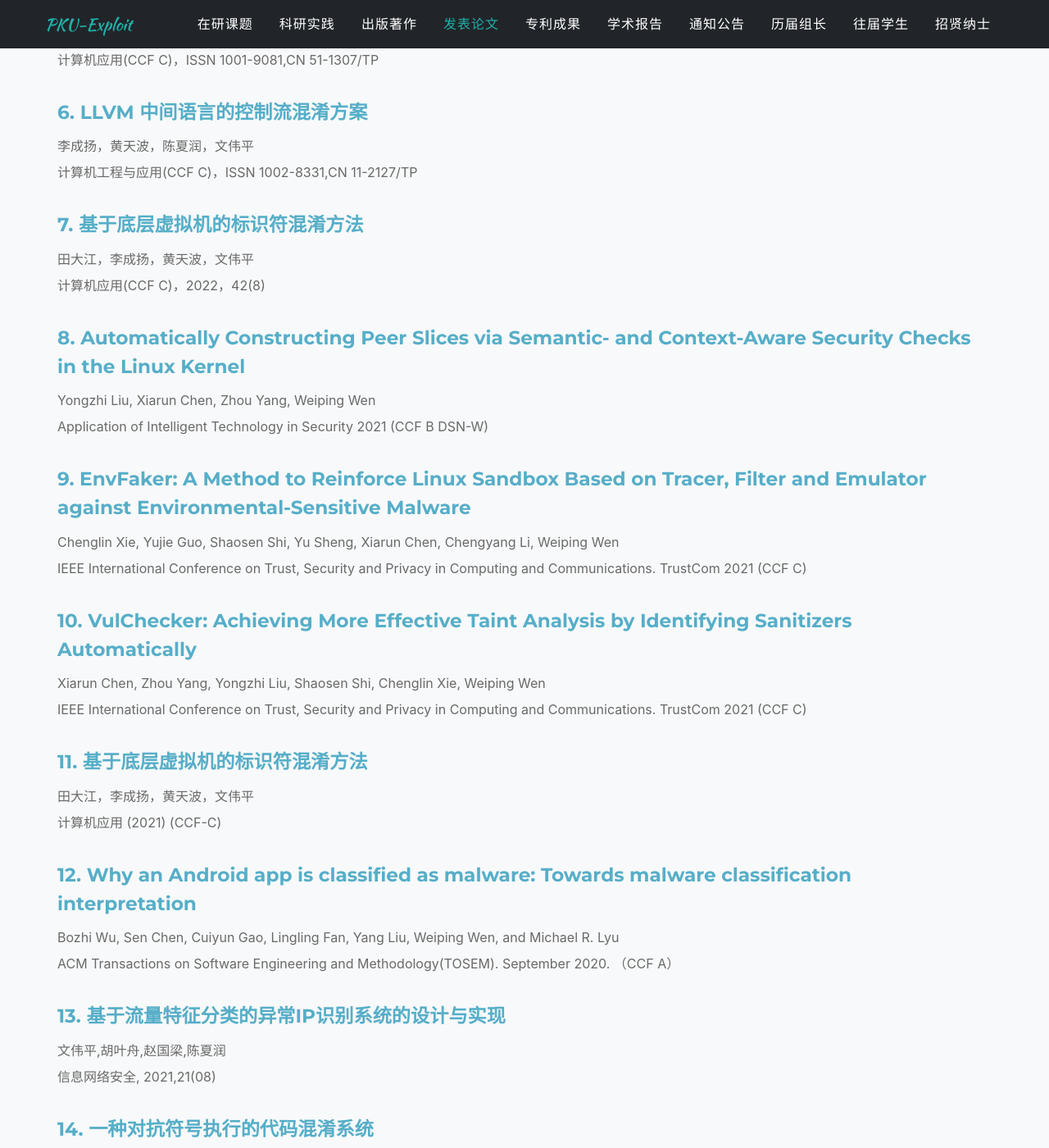
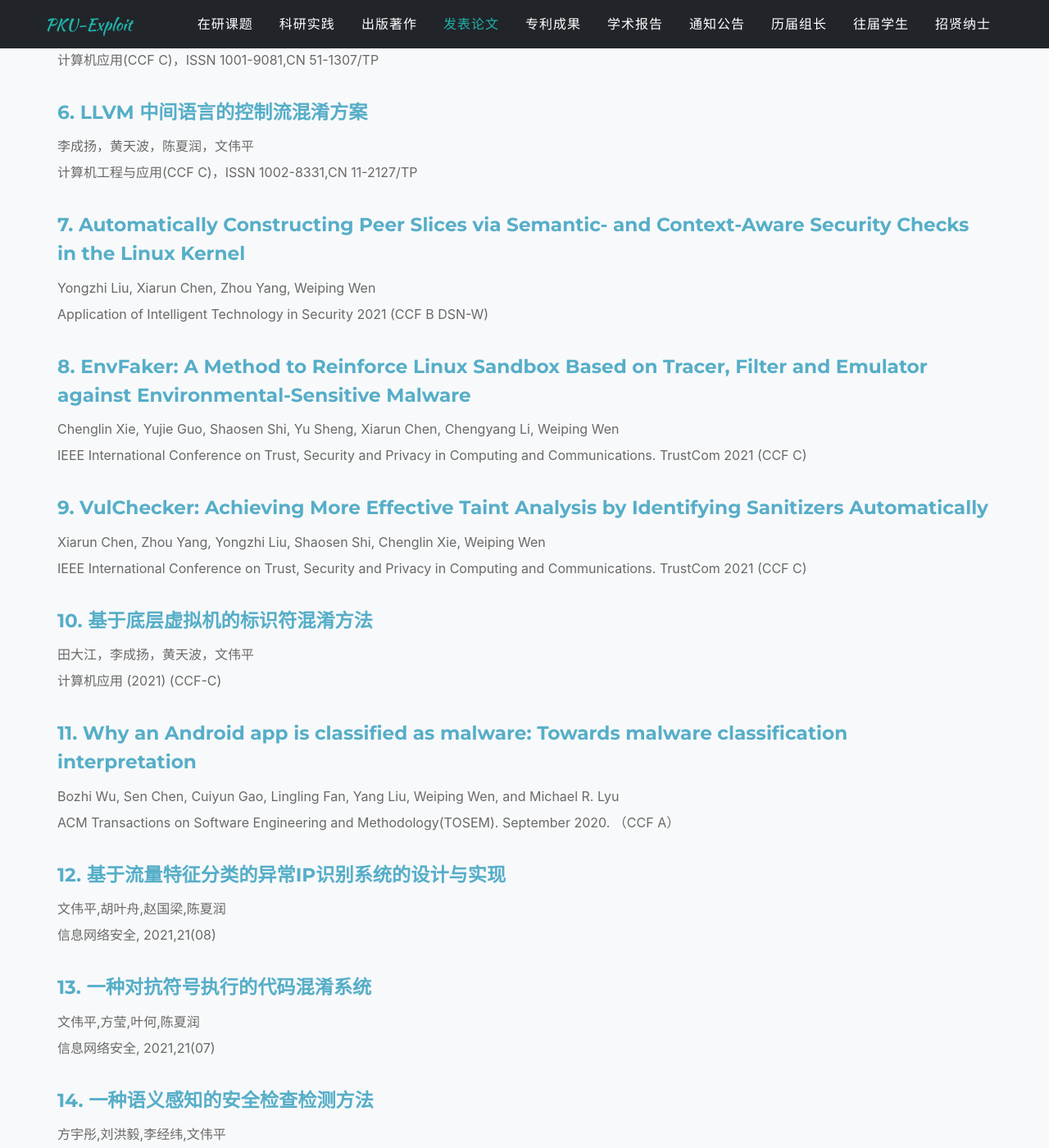
Before and after one commit to xxycfhb/xxycfhb.github.io, a Jekyll site: the page built from pages/paper.html, in a window 1280 px wide and 1400 px high, scrolled down 941 px. Shown: the whole window at 82% size. Built offline with Jekyll 4.4.1, drawn with Linux system fonts in a browser that asks for light colours; some web fonts are replaced; some of the changed text lies outside the part shown.

Commit message:
echo updates some papers

```diff
--- a/_data/sitetext.yml
+++ b/_data/sitetext.yml
@@ -1082,12 +1082,6 @@ paper:
         source: "计算机工程与应用(CCF C)，ISSN 1002-8331,CN 11-2127/TP"
         url: "/files/paper91.pdf"
         download: "LLVM 中间语言的控制流混淆方案.pdf"
-
-      - title: "基于底层虚拟机的标识符混淆方法"
-        name: "田大江，李成扬，黄天波，文伟平"
-        source: "计算机应用(CCF C)，2022，42(8)"
-        url: "/files/paper90.pdf"
-        download: "基于底层虚拟机的标识符混淆方法.pdf"
 
       - title: "Automatically Constructing Peer Slices via Semantic- and Context-Aware Security Checks in the Linux Kernel"
         name: "Yongzhi Liu, Xiarun Chen, Zhou Yang, Weiping Wen"
```
